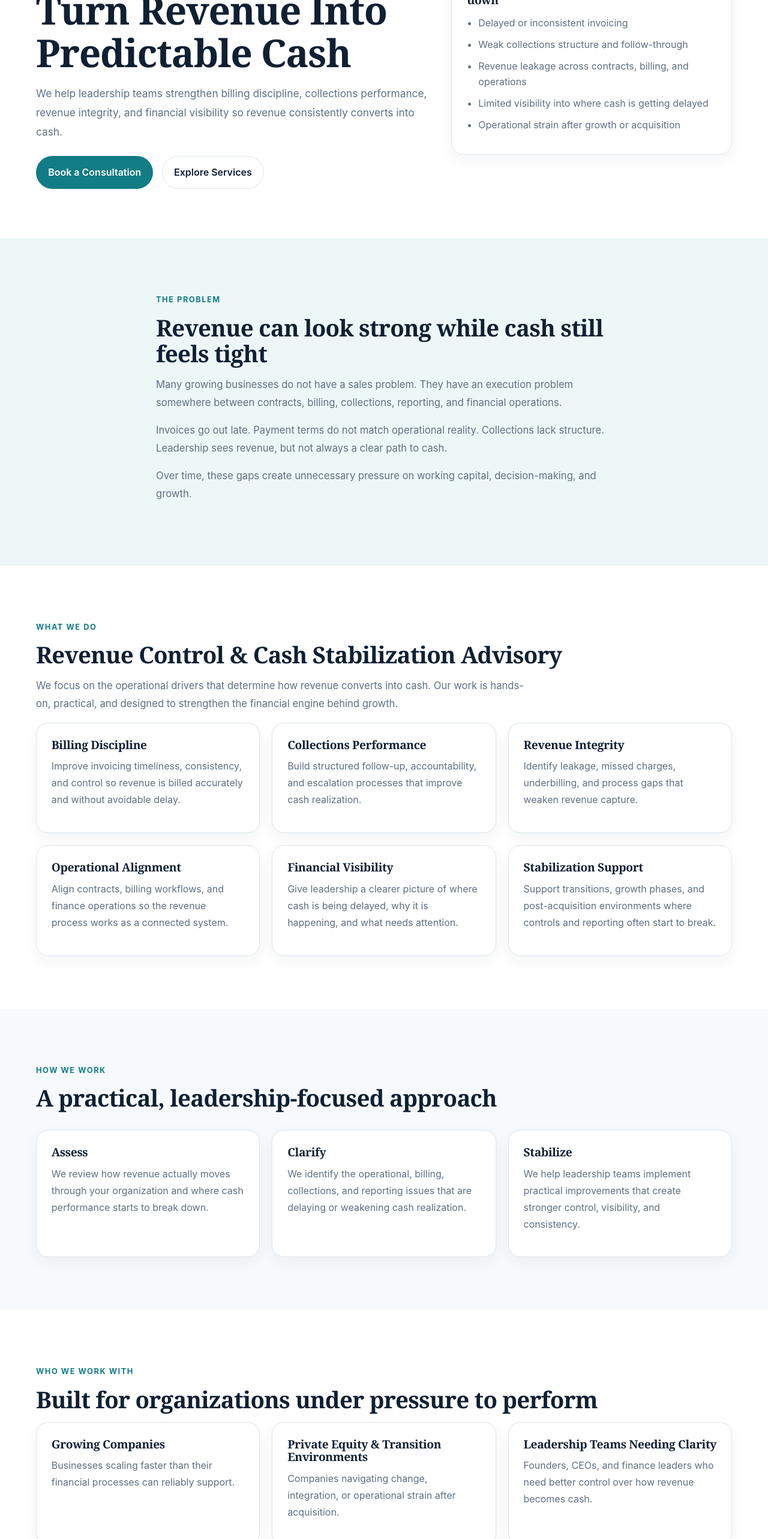
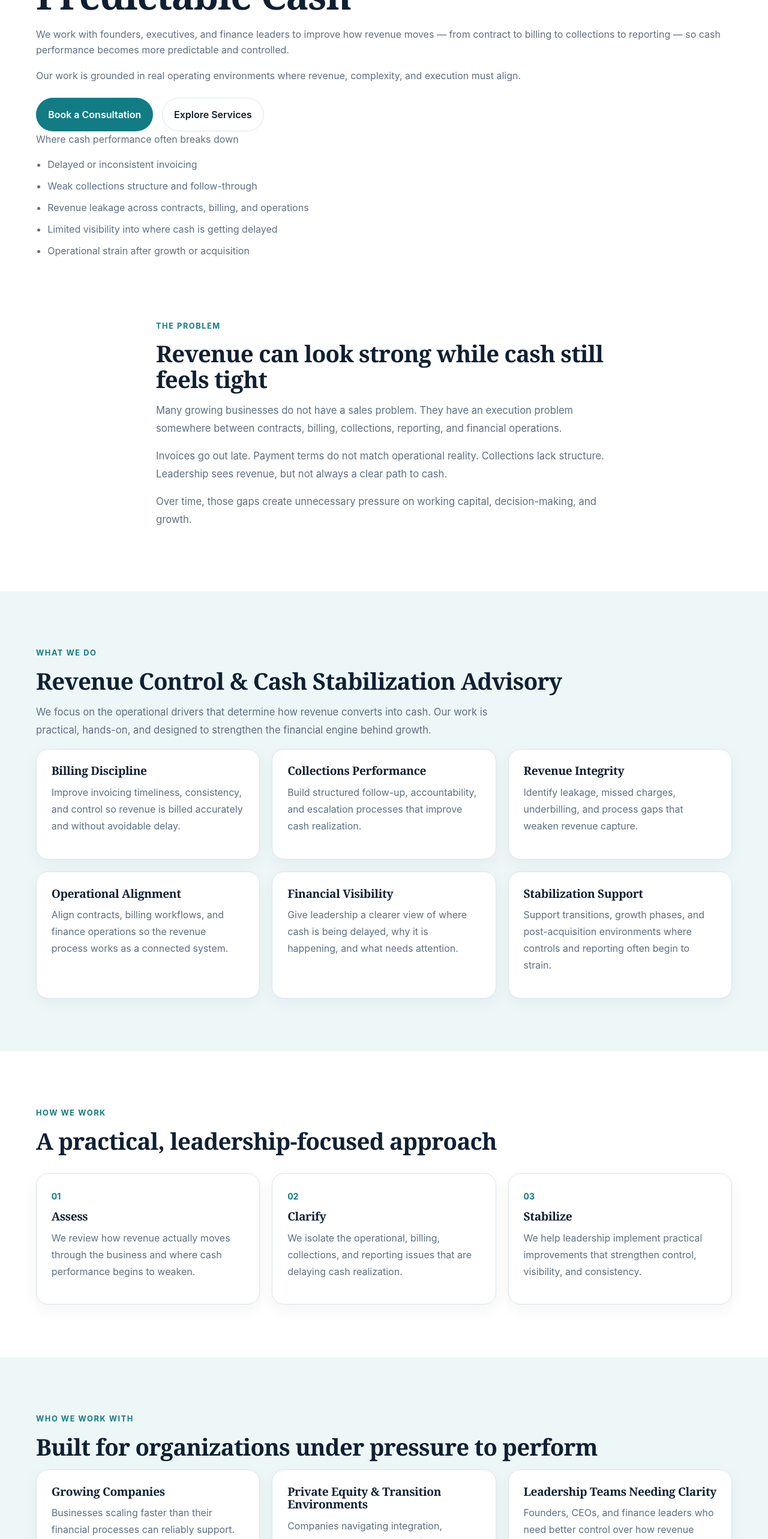
Before and after one commit to pjechete/prosperity-heritage-Advisory-Services, a Next.js app: page / in a window 1280 px wide. Shown: the part 234-2800 px from the top of the page at 60% size. Built offline with nearby package versions, Linux system fonts and the light colour scheme.

Commit message:
Update page.tsx

```diff
--- a/src/app/page.tsx
+++ b/src/app/page.tsx
@@ -1,18 +1,110 @@
-import Link from 'next/link'
+import Link from "next/link";
+
+const coreAreas = [
+  {
+    title: "Billing Discipline",
+    copy:
+      "Improve invoicing timeliness, consistency, and control so revenue is billed accurately and without avoidable delay.",
+  },
+  {
+    title: "Collections Performance",
+    copy:
+      "Build structured follow-up, accountability, and escalation processes that improve cash realization.",
+  },
+  {
+    title: "Revenue Integrity",
+    copy:
+      "Identify leakage, missed charges, underbilling, and process gaps that weaken revenue capture.",
+  },
+  {
+    title: "Operational Alignment",
+    copy:
+      "Align contracts, billing workflows, and finance operations so the revenue process works as a connected system.",
+  },
+  {
+    title: "Financial Visibility",
+    copy:
+      "Give leadership a clearer view of where cash is being delayed, why it is happening, and what needs attention.",
+  },
+  {
+    title: "Stabilization Support",
+    copy:
+      "Support transitions, growth phases, and post-acquisition environments where controls and reporting often begin to strain.",
+  },
+];
+
+const approach = [
+  {
+    number: "01",
+    title: "Assess",
+    copy:
+      "We review how revenue actually moves through the business and where cash performance begins to weaken.",
+  },
+  {
+    number: "02",
+    title: "Clarify",
+    copy:
+      "We isolate the operational, billing, collections, and reporting issues that are delaying cash realization.",
+  },
+  {
+    number: "03",
+    title: "Stabilize",
+    copy:
+      "We help leadership implement practical improvements that strengthen control, visibility, and consistency.",
+  },
+];
+
+const audience = [
+  {
+    title: "Growing Companies",
+    copy:
+      "Businesses scaling faster than their financial processes can reliably support.",
+  },
+  {
+    title: "Private Equity & Transition Environments",
+    copy:
+      "Companies navigating integration, change, or execution strain after acquisition.",
+  },
+  {
+    title: "Leadership Teams Needing Clarity",
+    copy:
+      "Founders, CEOs, and finance leaders who need better control over how revenue becomes cash.",
+  },
+];
+
+const selective = [
+  {
+    title: "Healthcare Development & Turnkey Projects",
+    copy:
+      "Partner-led engagements involving healthcare infrastructure and implementation support in emerging markets.",
+  },
+  {
+    title: "Global Investment & Trade Opportunities",
+    copy:
+      "Structured, selective cross-border opportunities where alignment, assessment, and disciplined introductions matter.",
+  },
+];
 
 export default function HomePage() {
   return (
-    <main>
-      <section className="hero">
-        <div className="container">
-          <div className="hero-grid">
-            <div>
+    <>
+      <section className="hero-premium">
+        <div className="container hero-premium-grid">
+          <div className="hero-copy">
             <p className="eyebrow">Prosperity Heritage Advisory</p>
+
             <h1 className="hero-title">Turn Revenue Into Predictable Cash</h1>
-              <p className="hero-subtext">
-                We help leadership teams strengthen billing discipline, collections
-                performance, revenue integrity, and financial visibility so revenue
-                consistently converts into cash.
+
+            <p className="hero-intro">
+              We work with founders, executives, and finance leaders to improve
+              how revenue moves — from contract to billing to collections to
+              reporting — so cash performance becomes more predictable and
+              controlled.
+            </p>
+
+            <p className="hero-proof">
+              Our work is grounded in real operating environments where revenue,
+              complexity, and execution must align.
             </p>
 
             <div className="hero-actions">
@@ -25,9 +117,10 @@ export default function HomePage() {
             </div>
           </div>
 
-            <div className="hero-card">
-              <h3>Where cash performance often breaks down</h3>
-              <ul className="check-list">
+          <div className="hero-panel">
+            <div className="hero-panel-card">
+              <p className="panel-label">Where cash performance often breaks down</p>
+              <ul className="signal-list">
                 <li>Delayed or inconsistent invoicing</li>
                 <li>Weak collections structure and follow-through</li>
                 <li>Revenue leakage across contracts, billing, and operations</li>
@@ -39,200 +132,141 @@ export default function HomePage() {
         </div>
       </section>
 
-      <section className="section section-soft">
-        <div className="narrow">
+      <section className="section section-clean">
+        <div className="container narrow">
           <p className="section-label">The problem</p>
-          <h2 className="section-title">Revenue can look strong while cash still feels tight</h2>
+          <h2 className="section-title">
+            Revenue can look strong while cash still feels tight
+          </h2>
           <p className="section-copy">
             Many growing businesses do not have a sales problem. They have an
-            execution problem somewhere between contracts, billing, collections,
-            reporting, and financial operations.
+            execution problem somewhere between contracts, billing,
+            collections, reporting, and financial operations.
           </p>
           <p className="section-copy">
-            Invoices go out late. Payment terms do not match operational reality.
-            Collections lack structure. Leadership sees revenue, but not always a
-            clear path to cash.
+            Invoices go out late. Payment terms do not match operational
+            reality. Collections lack structure. Leadership sees revenue, but
+            not always a clear path to cash.
           </p>
           <p className="section-copy">
-            Over time, these gaps create unnecessary pressure on working capital,
-            decision-making, and growth.
+            Over time, those gaps create unnecessary pressure on working
+            capital, decision-making, and growth.
           </p>
         </div>
       </section>
 
-      <section className="section">
+      <section className="section section-soft">
         <div className="container">
+          <div className="section-head">
+            <div>
               <p className="section-label">What we do</p>
-          <h2 className="section-title">Revenue Control &amp; Cash Stabilization Advisory</h2>
-          <p className="section-intro">
-            We focus on the operational drivers that determine how revenue converts
-            into cash. Our work is hands-on, practical, and designed to strengthen
-            the financial engine behind growth.
-          </p>
-
-          <div className="card-grid three-up">
-            <div className="info-card">
-              <h3>Billing Discipline</h3>
-              <p>
-                Improve invoicing timeliness, consistency, and control so revenue
-                is billed accurately and without avoidable delay.
+              <h2 className="section-title">
+                Revenue Control & Cash Stabilization Advisory
+              </h2>
+            </div>
+            <p className="section-copy section-head-copy">
+              We focus on the operational drivers that determine how revenue
+              converts into cash. Our work is practical, hands-on, and designed
+              to strengthen the financial engine behind growth.
             </p>
           </div>
 
-            <div className="info-card">
-              <h3>Collections Performance</h3>
-              <p>
-                Build structured follow-up, accountability, and escalation
-                processes that improve cash realization.
-              </p>
-            </div>
-
-            <div className="info-card">
-              <h3>Revenue Integrity</h3>
-              <p>
-                Identify leakage, missed charges, underbilling, and process gaps
-                that weaken revenue capture.
-              </p>
-            </div>
-
-            <div className="info-card">
-              <h3>Operational Alignment</h3>
-              <p>
-                Align contracts, billing workflows, and finance operations so the
-                revenue process works as a connected system.
-              </p>
-            </div>
-
-            <div className="info-card">
-              <h3>Financial Visibility</h3>
-              <p>
-                Give leadership a clearer picture of where cash is being delayed,
-                why it is happening, and what needs attention.
-              </p>
-            </div>
-
-            <div className="info-card">
-              <h3>Stabilization Support</h3>
-              <p>
-                Support transitions, growth phases, and post-acquisition
-                environments where controls and reporting often start to break.
-              </p>
-            </div>
+          <div className="card-grid three-up">
+            {coreAreas.map((item) => (
+              <article key={item.title} className="info-card">
+                <h3>{item.title}</h3>
+                <p>{item.copy}</p>
+              </article>
+            ))}
           </div>
         </div>
       </section>
 
-      <section className="section section-light">
+      <section className="section section-clean">
         <div className="container">
+          <div className="section-head">
+            <div>
               <p className="section-label">How we work</p>
-          <h2 className="section-title">A practical, leadership-focused approach</h2>
+              <h2 className="section-title">
+                A practical, leadership-focused approach
+              </h2>
+            </div>
+          </div>
 
           <div className="steps-grid">
-            <div className="step-card">
-  <h3>Assess</h3>
-  <p>
-    We review how revenue actually moves through your organization and
-    where cash performance starts to break down.
-  </p>
-</div>
-
-<div className="step-card">
-  <h3>Clarify</h3>
-  <p>
-    We identify the operational, billing, collections, and reporting
-    issues that are delaying or weakening cash realization.
-  </p>
-</div>
-
-<div className="step-card">
-  <h3>Stabilize</h3>
-  <p>
-    We help leadership teams implement practical improvements that
-    create stronger control, visibility, and consistency.
-  </p>
-</div>
-          </div>
-        </div>
-      </section>
-
-      <section className="section">
-        <div className="container">
-          <p className="section-label">Who we work with</p>
-          <h2 className="section-title">Built for organizations under pressure to perform</h2>
-
-          <div className="card-grid three-up">
-            <div className="info-card">
-              <h3>Growing Companies</h3>
-              <p>
-                Businesses scaling faster than their financial processes can
-                reliably support.
-              </p>
-            </div>
-
-            <div className="info-card">
-              <h3>Private Equity &amp; Transition Environments</h3>
-              <p>
-                Companies navigating change, integration, or operational strain
-                after acquisition.
-              </p>
-            </div>
-
-            <div className="info-card">
-              <h3>Leadership Teams Needing Clarity</h3>
-              <p>
-                Founders, CEOs, and finance leaders who need better control over
-                how revenue becomes cash.
-              </p>
-            </div>
+            {approach.map((item) => (
+              <article key={item.number} className="step-card">
+                <span className="step-number">{item.number}</span>
+                <h3>{item.title}</h3>
+                <p>{item.copy}</p>
+              </article>
+            ))}
           </div>
         </div>
       </section>
 
       <section className="section section-soft">
-        <div className="narrow">
+        <div className="container">
+          <div className="section-head">
+            <div>
+              <p className="section-label">Who we work with</p>
+              <h2 className="section-title">
+                Built for organizations under pressure to perform
+              </h2>
+            </div>
+          </div>
+
+          <div className="card-grid three-up">
+            {audience.map((item) => (
+              <article key={item.title} className="info-card">
+                <h3>{item.title}</h3>
+                <p>{item.copy}</p>
+              </article>
+            ))}
+          </div>
+        </div>
+      </section>
+
+      <section className="section section-clean">
+        <div className="container narrow">
           <p className="section-label">Selective strategic engagements</p>
-          <h2 className="section-title">Engagements we take on selectively</h2>
+          <h2 className="section-title">Additional work undertaken selectively</h2>
           <p className="section-copy">
-  We selectively engage in strategic opportunities where our experience in
-  operations, financial structuring, and cross-border execution can create
-  meaningful value.
+            In select situations, we also engage in complex, high-value
+            initiatives where financial discipline, structuring, and
+            cross-border insight are critical.
           </p>
           <p className="section-copy">
             These engagements are carefully selected and undertaken where there is
 strong alignment and clear potential for impact.
           </p>
 
-          <div className="strategic-links">
-            <div className="info-card">
-              <h3>Healthcare Development &amp; Turnkey Projects</h3>
-              <p>
-                Partner-led engagements involving healthcare infrastructure and
-                implementation support in emerging markets.
-              </p>
-            </div>
-
-            <div className="info-card">
-              <h3>Global Investment &amp; Trade Opportunities</h3>
-              <p>
-                Structured, selective cross-border opportunities where alignment,
-                assessment, and disciplined introductions matter.
-              </p>
-            </div>
+          <div className="card-grid two-up top-gap">
+            {selective.map((item) => (
+              <article key={item.title} className="info-card">
+                <h3>{item.title}</h3>
+                <p>{item.copy}</p>
+              </article>
+            ))}
           </div>
         </div>
       </section>
 
-      <section className="cta-section">
-        <div className="narrow">
-          <div className="cta-box">
+      <section className="section cta-band">
+        <div className="container cta-band-inner">
+          <div>
             <p className="section-label">Start the conversation</p>
-            <h2>Strong revenue should lead to stronger cash performance</h2>
-            <p>
-              If revenue is growing but cash still feels inconsistent, we can help
-              identify where the process is breaking and what it will take to
-              stabilize it.
+            <h2 className="section-title">
+              Strong revenue should result in strong cash performance
+            </h2>
+            <p className="section-copy">
+              If revenue is growing but cash still feels inconsistent, we can
+              help identify where the process is breaking and what it will take
+              to stabilize it.
             </p>
-            <div className="hero-actions center-buttons">
+          </div>
+
+          <div className="cta-actions">
             <Link href="/contact" className="btn btn-primary">
               Book a Consultation
             </Link>
@@ -241,8 +275,7 @@ strong alignment and clear potential for impact.
             </Link>
           </div>
         </div>
-        </div>
       </section>
-    </main>
-  )
+    </>
+  );
 }
```
Lines whose indentation alone changed are shown as unchanged.
